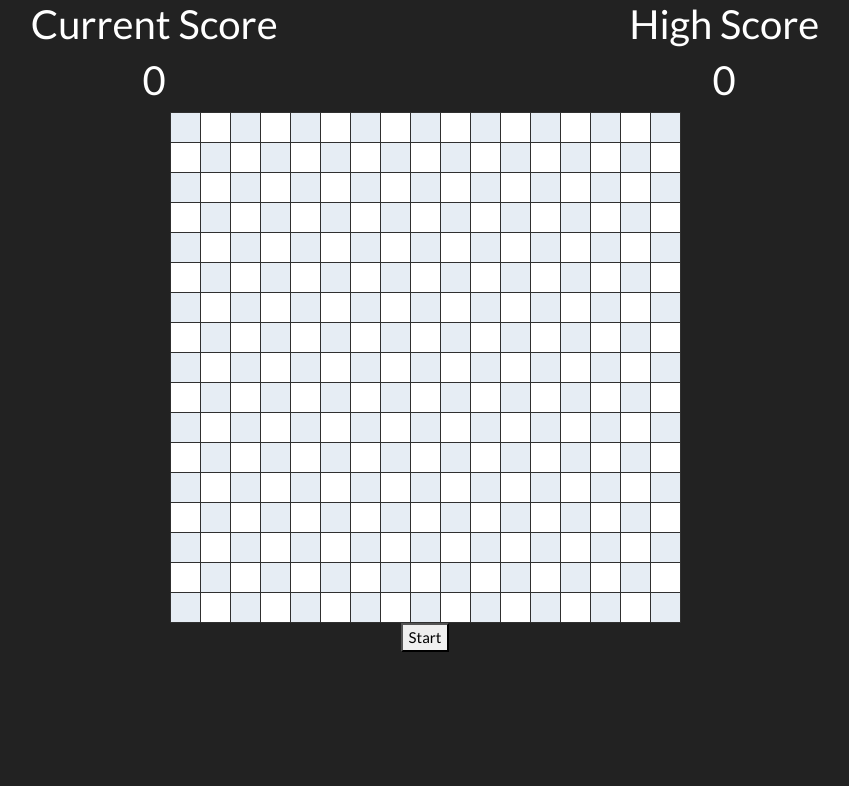
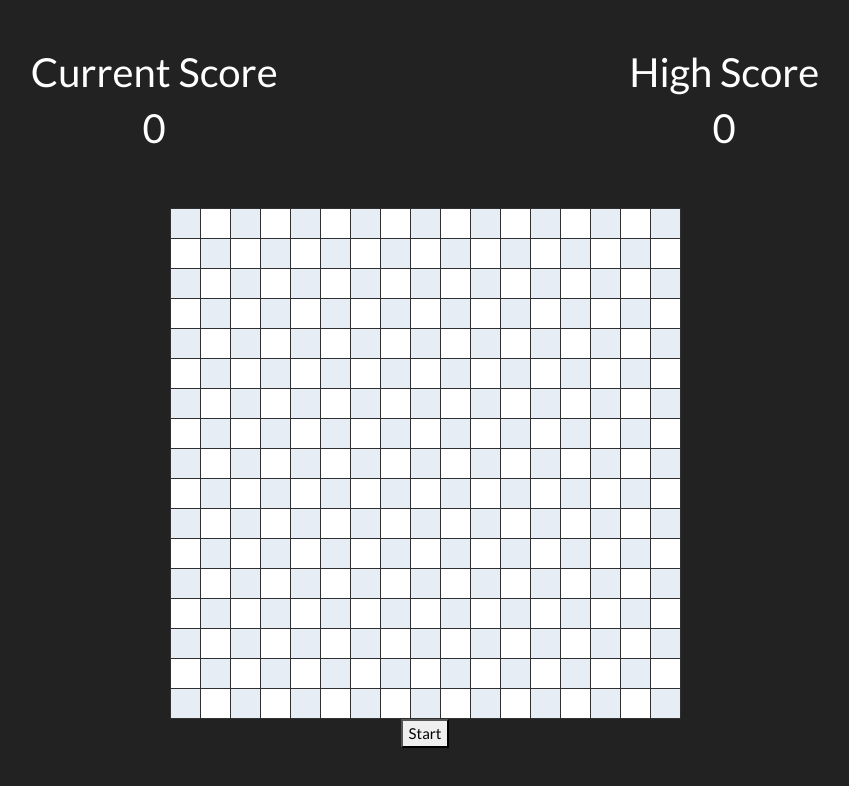
Before and after one commit to e-dang/Web-Games, a React (Vite) app: page / in a window 1280 px wide. Shown: the top 786 px of the page, without its empty margins (200-1049 px from the left). Built offline with nearby package versions, Linux system fonts and the light colour scheme.

Commit message:
Add padding and fix bug

```diff
--- a/src/snake/snake_page.jsx
+++ b/src/snake/snake_page.jsx
@@ -2,14 +2,17 @@ import {useEffect, useRef} from 'react';
 import {SnakeGame} from './snake_game';
 
 export function SnakePage() {
-  const game = useRef(new SnakeGame());
+  const game = useRef(null);
 
   useEffect(() => {
-    game.current.init();
+    if (game.current === null) {
+      game.current = new SnakeGame();
+      game.current.init();
+    }
   }, []);
 
   return (
-    <div className="row flex-row">
+    <div className="row flex-row pt-5">
       <div className="row justify-content-around w-100">
         <div className="d-flex flex-column text-center">
           <h2>Current Score</h2>
@@ -24,7 +27,7 @@ export function SnakePage() {
         </div>
       </div>
 
-      <div className="row justify-content-center w-100">
+      <div className="row justify-content-center w-100 pt-5">
         <table id="gameBoardWrapper" />
       </div>
 
```
